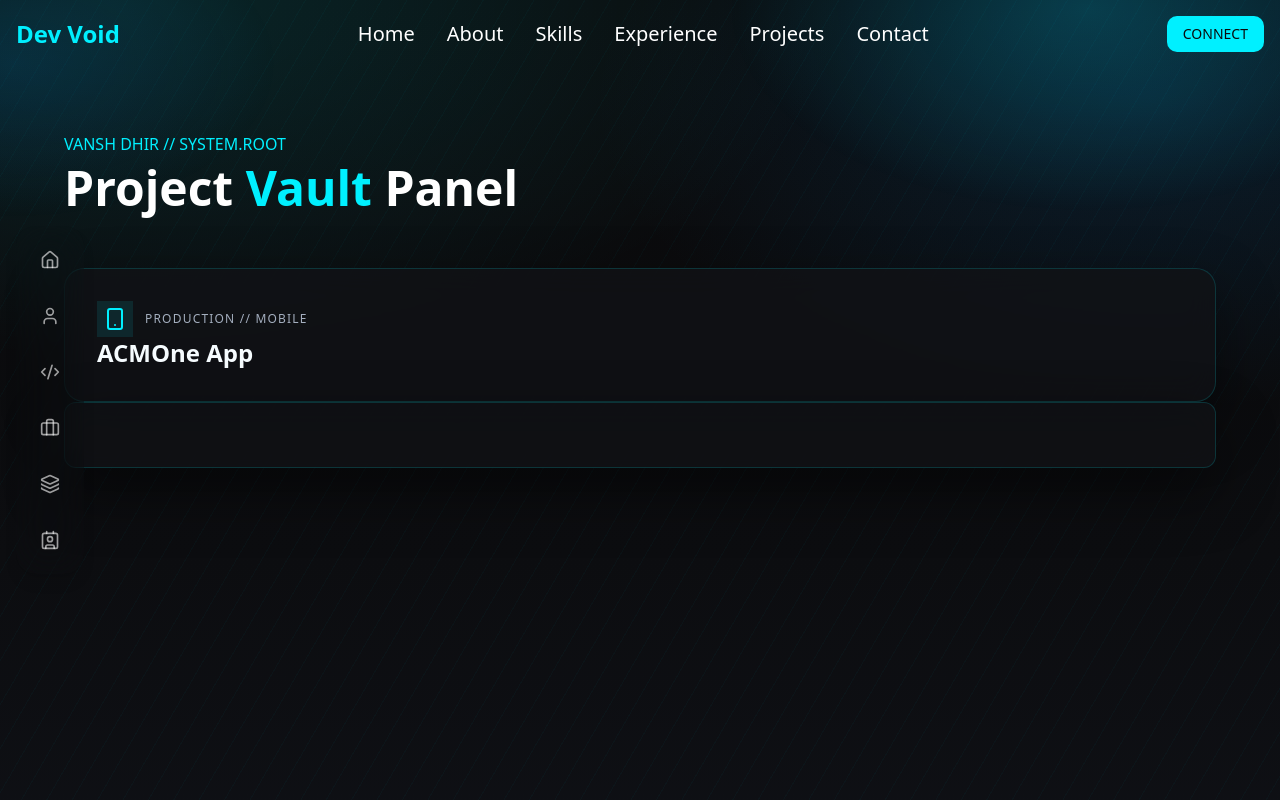
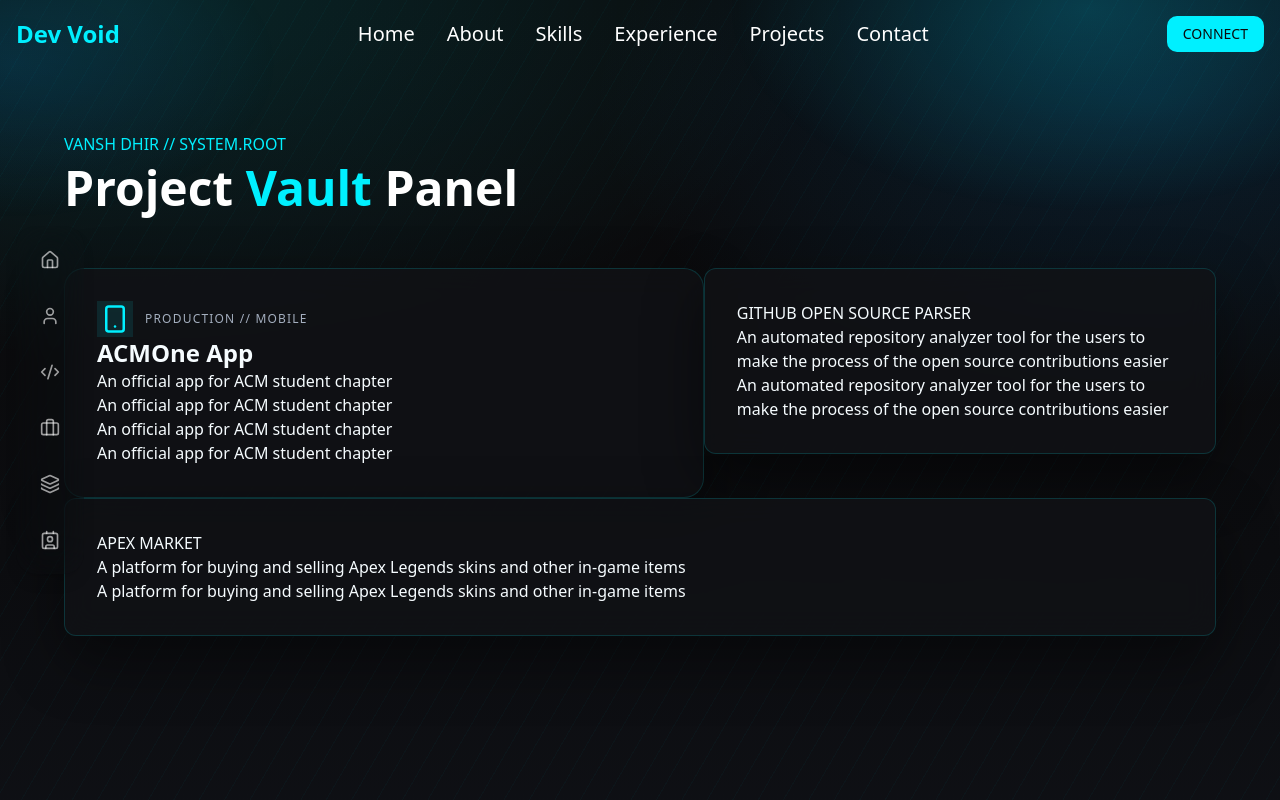
Before and after one commit to Van5sh/portfolio, a Next.js app: page / in a window 1280 px wide. Shown: the top 800 px of the page. Built offline with nearby package versions, Linux system fonts and the light colour scheme.

Commit message:
feat:changes

```diff
--- a/src/app/(sections)/Project/Project.tsx
+++ b/src/app/(sections)/Project/Project.tsx
@@ -11,23 +11,32 @@ const Project = () => {
                     <span className="font-bold text-white">{" "}Panel{" "}</span>
                 </p>
             </div>
-            <div>
-
-                <div className="glass-panel p-8 rounded-2xl flex flex-col justify-between h-full shadow-[0_0_40px_rgba(0,240,255,0.06)]">
+            <div className='flex flex-row'>
+                <div className="glass-panel p-8 rounded-2xl w-full flex flex-col justify-between h-full shadow-[0_0_40px_rgba(0,240,255,0.06)]">
                     <div className="flex items-center gap-3">
                         <div className="flex items-center justify-center size-9 bg-[var(--theme-accent)]/10">
-                            <Smartphone className="text-[var(--theme-accent)]" size={24} />
+                            <Smartphone className="text-[var(--theme-accent)]" size={30} />
                         </div>
                         <span className="text-xs tracking-widest text-[var(--theme-ink-soft)] uppercase">
                             Production // Mobile
                         </span>
                     </div>
                     <p className='text-2xl font-bold'>ACMOne App</p>
-                    <p></p>
+                    <p>An official app for ACM student chapter</p>
+                    <p>An official app for ACM student chapter</p>
+                    <p>An official app for ACM student chapter</p>
+                    <p>An official app for ACM student chapter</p>
                 </div>
                 <div className="glass-panel p-8 rounded-lg flex flex-col justify-between h-full shadow-[0_0_40px_rgba(0,240,255,0.06)]">
-
+                    <h3>GITHUB OPEN SOURCE PARSER</h3>
+                    <p>An automated repository analyzer tool for the users to make the process of the open source contributions easier</p>
+                    <p>An automated repository analyzer tool for the users to make the process of the open source contributions easier</p>
                 </div>
+            </div>
+            <div className="glass-panel p-8 rounded-lg flex flex-col justify-between h-full shadow-[0_0_40px_rgba(0,240,255,0.06)]">
+                <h3>APEX MARKET</h3>
+                <p>A platform for buying and selling Apex Legends skins and other in-game items</p>
+                <p>A platform for buying and selling Apex Legends skins and other in-game items</p>
             </div>
         </div>
     )
```
